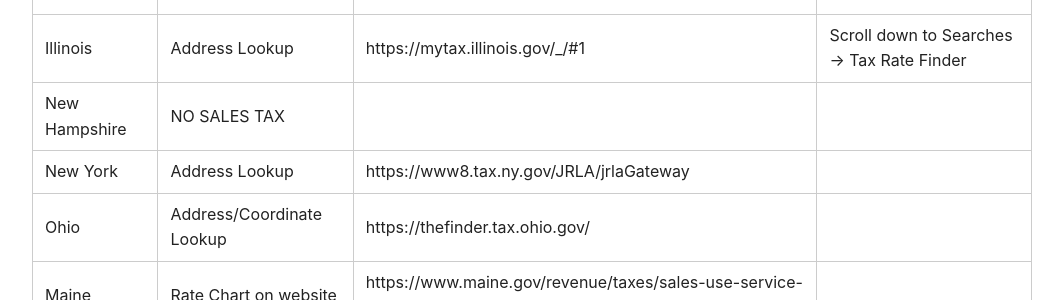
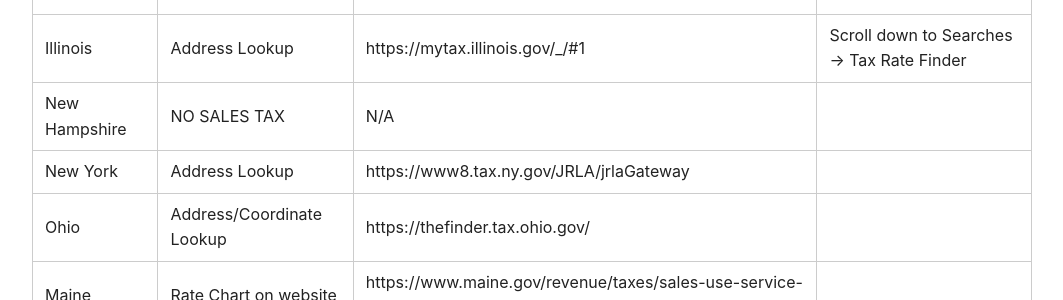
Before and after one commit to epecsupport/Service, a Jekyll site: the page built from salestax.md, in a window 1280 px wide. Shown: the part 380-680 px from the top of the page, without its empty margins (108-1171 px from the left). Built offline with Jekyll 4.4.1, drawn with Linux system fonts in a browser that asks for light colours; our own code applies the rules of GitHub Pages for plain Markdown files.

```diff
--- a/salestax.md
+++ b/salestax.md
@@ -7,7 +7,7 @@
 | Delaware      | NO SALES TAX              | N/A                                                                                |                                                         |
 | Georgia       | PDF Rate Chart            | https://dor.georgia.gov/sales-tax-rates-general                                    | All rates include base 4% state tax                     |
 | Illinois      | Address Lookup            | https://mytax.illinois.gov/_/#1                                                    | Scroll down to Searches -> Tax Rate Finder              |
-| New Hampshire | NO SALES TAX              |                                                                                    |                                                         |
+| New Hampshire | NO SALES TAX              | N/A                                                                                |                                                         |
 | New York      | Address Lookup            | https://www8.tax.ny.gov/JRLA/jrlaGateway                                           |                                                         |
 | Ohio          | Address/Coordinate Lookup | https://thefinder.tax.ohio.gov/                                                    |                                                         |
 | Maine         | Rate Chart on website     | https://www.maine.gov/revenue/taxes/sales-use-service-provider-tax/rates-due-dates |                                                         |
```
